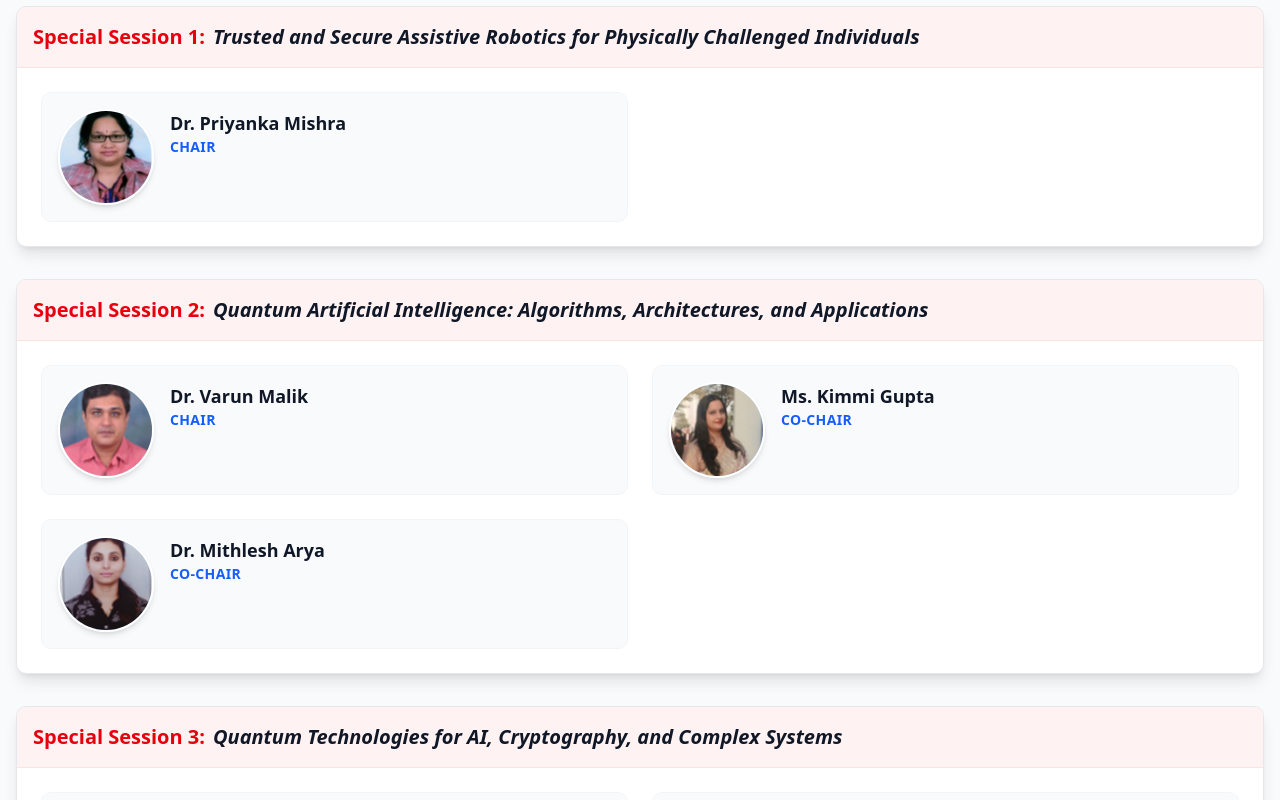
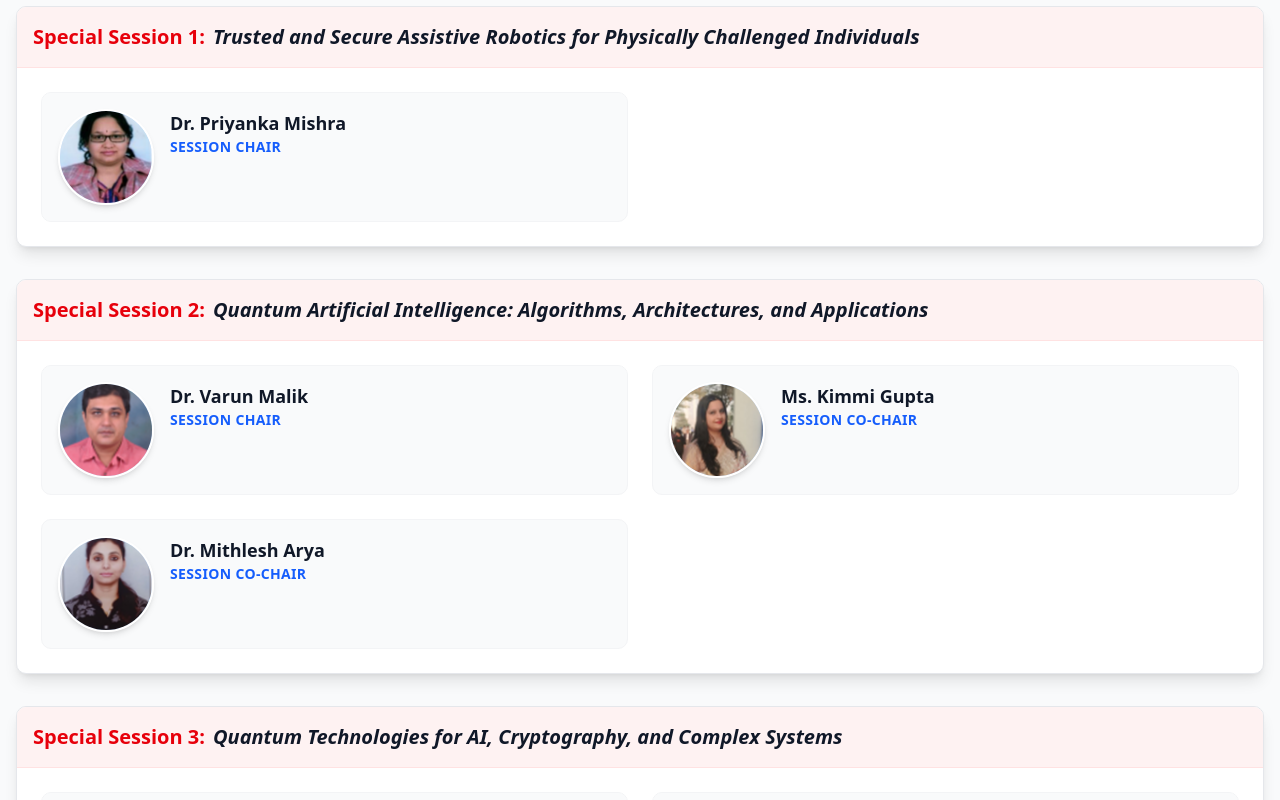
Before and after one commit to nerkoux/icracs-2026, a Next.js app: page /call-for-special-session in a window 1280 px wide. Shown: the part 620-1420 px from the top of the page. Built offline with nearby package versions, Linux system fonts and the light colour scheme.

Commit message:
Update chair roles in special session page
Standardized the 'role' field for session chairs and co-chairs to 'Session Chair' and 'Session Co-Chair' in the call-for-special-session page for consistency.

```diff
--- a/src/app/call-for-special-session/page.tsx
+++ b/src/app/call-for-special-session/page.tsx
@@ -23,7 +23,7 @@ export default function CallForSpecialSessionPage() {
       chairs: [
         {
           name: "Dr. Priyanka Mishra",
-          role: "Chair",
+          role: "Session Chair",
           image: "/specialsessiondata/drpriyanka.png"
         }
       ]
@@ -33,17 +33,17 @@ export default function CallForSpecialSessionPage() {
       chairs: [
         {
           name: "Dr. Varun Malik",
-          role: "Chair",
+          role: "Session Chair",
           image: "/specialsessiondata/varunmalik.png"
         },
         {
           name: "Ms. Kimmi Gupta",
-          role: "Co-Chair",
+          role: "Session Co-Chair",
           image: "/specialsessiondata/kimmigupta.png"
         },
         {
           name: "Dr. Mithlesh Arya",
-          role: "Co-Chair",
+          role: "Session Co-Chair",
           image: "/specialsessiondata/mithilesharya.png"
         }
       ]
@@ -53,17 +53,17 @@ export default function CallForSpecialSessionPage() {
       chairs: [
         {
           name: "Dr. Tanmay Kasbe",
-          role: "Chair",
+          role: "Session Chair",
           image: "/specialsessiondata/drtanmay.png"
         },
         {
           name: "Dr. Sailesh Iyer",
-          role: "Co-Chair",
+          role: "Session Co-Chair",
           image: "/specialsessiondata/drshailesh.png"
         },
         {
           name: "Dr. Dipti Durgesh Patil",
-          role: "Co-Chair",
+          role: "Session Co-Chair",
           image: "/specialsessiondata/drdipti.png"
         }
       ]
@@ -73,7 +73,7 @@ export default function CallForSpecialSessionPage() {
       chairs: [
         {
           name: "Dr. Adithya Padthe",
-          role: "Chair",
+          role: "Session Chair",
           image: "/specialsessiondata/draditya.png"
         }
       ]
@@ -83,7 +83,7 @@ export default function CallForSpecialSessionPage() {
       chairs: [
         {
           name: "Dr. Anita",
-          role: "Chair",
+          role: "Session Chair",
           image: "/specialsessiondata/dranita.png"
         }
       ]
```
